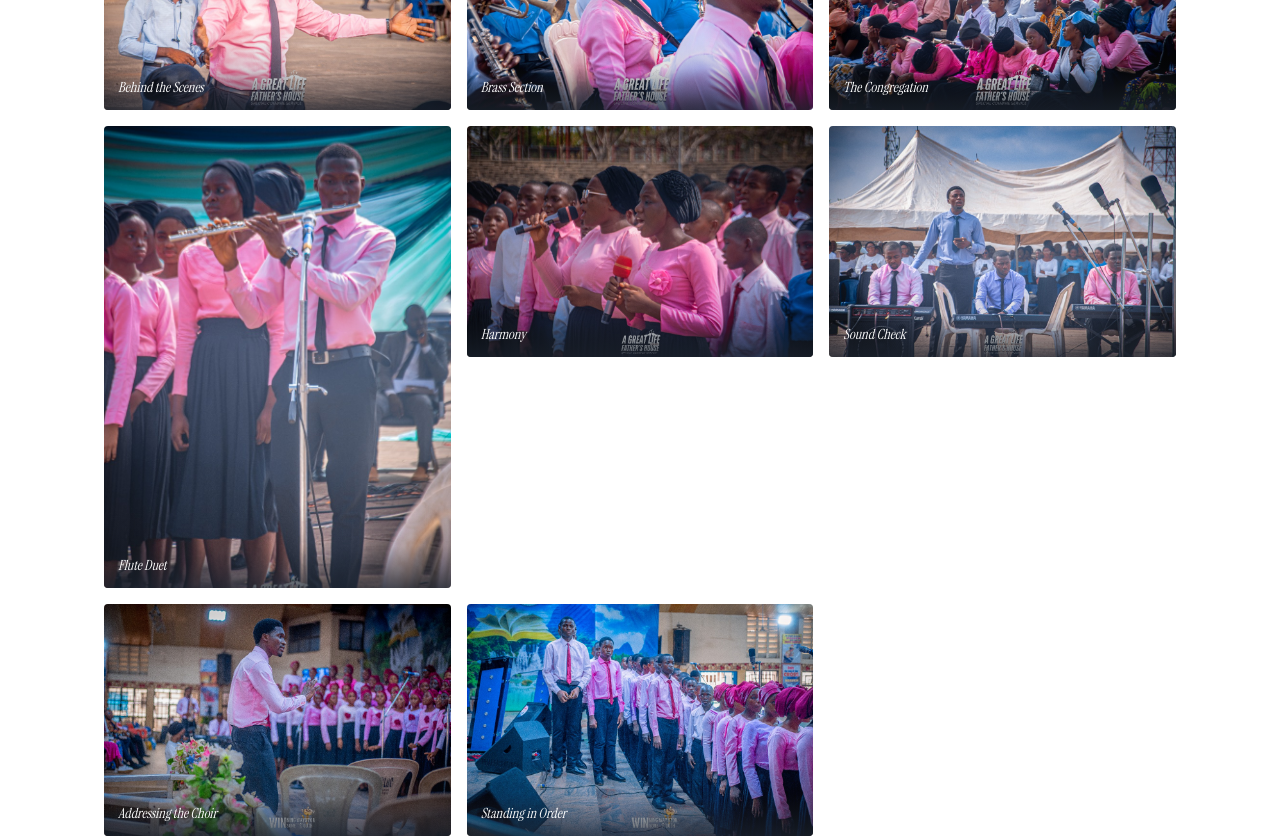
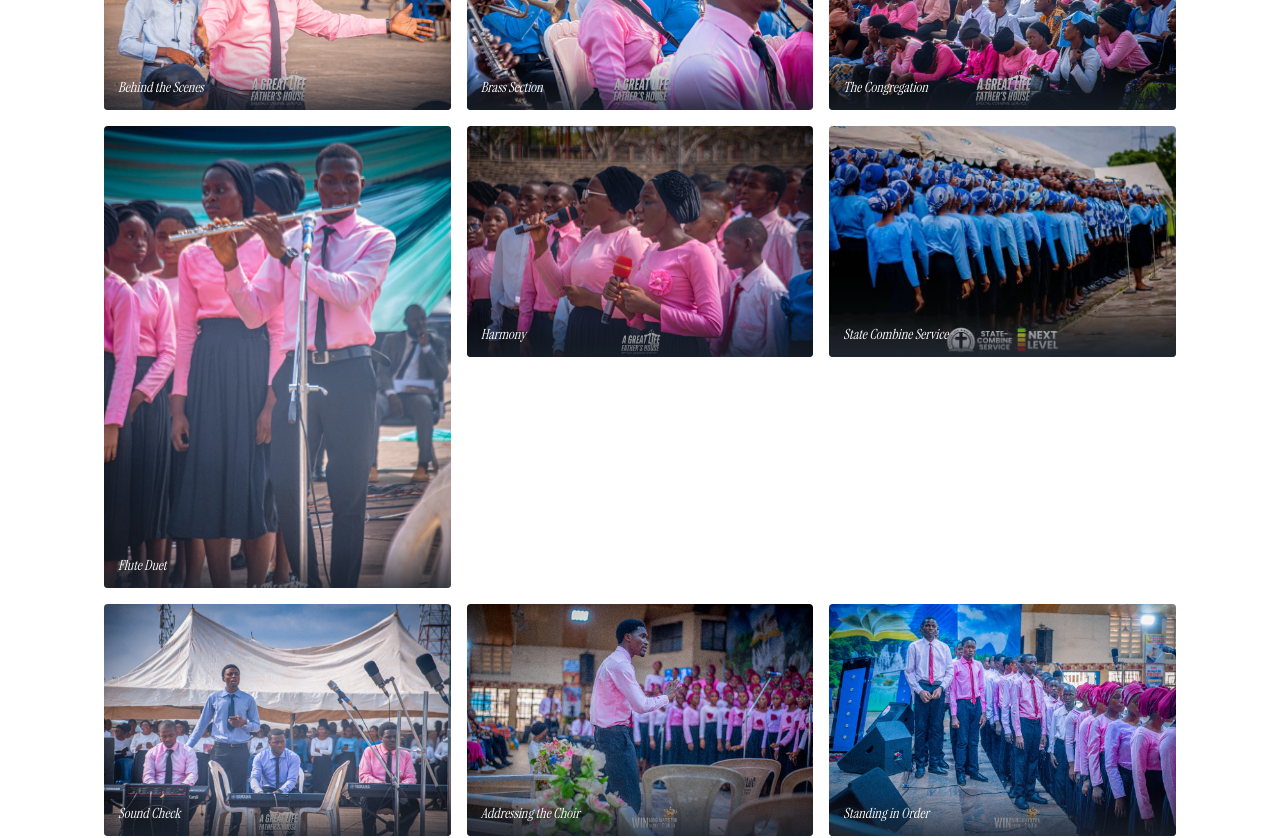
Before and after one commit to victorachede/dlbc-youth-choir, a Next.js app: page /gallery in a window 1280 px wide. Shown: the part 1060-1898 px from the top of the page. Built offline with nearby package versions, Linux system fonts and the light colour scheme.

Commit message:
Add State Combine Service photo as one small gallery tile
Kept out of the hero mosaic since its watermark is large and would
compete with the site's own branding if it were a featured shot.

```diff
--- a/src/app/gallery/page.tsx
+++ b/src/app/gallery/page.tsx
@@ -20,6 +20,7 @@ const PHOTOS = [
   { src: '/photos/crowd-stadium.jpg', caption: 'The Congregation', aspect: '3/2' },
   { src: '/photos/flute-duet.jpg', caption: 'Flute Duet', aspect: '3/4' },
   { src: '/photos/duet-mics.jpg', caption: 'Harmony', aspect: '3/2' },
+  { src: '/photos/blue-choir-formation.jpg', caption: 'State Combine Service', aspect: '3/2' },
   { src: '/photos/keyboard-trio-tent.jpg', caption: 'Sound Check', aspect: '3/2' },
   { src: '/photos/speaker-lineup.jpg', caption: 'Addressing the Choir', aspect: '3/2' },
   { src: '/photos/choir-lineup-boys.jpg', caption: 'Standing in Order', aspect: '3/2' },
```
Also changed, not shown: public/photos/blue-choir-formation.jpg (added).
